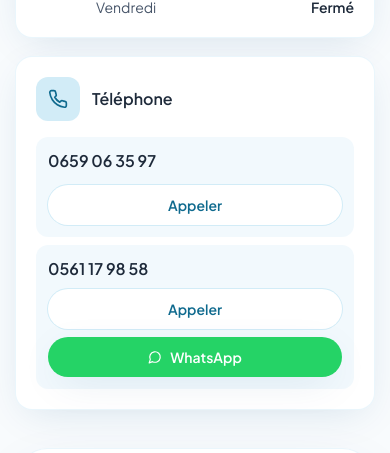
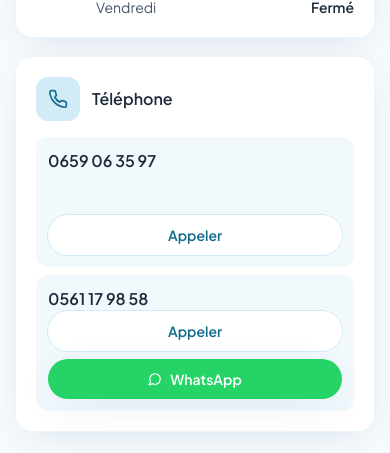
Before and after one commit to zeghbahadjyoucef-maker/nova-clinic, a Next.js app: page /fr in a window 390 px wide. Shown: the part 8234-8687 px from the top of the page. Built offline with nearby package versions, Linux system fonts and the light colour scheme.

Commit message:
fix(Location): push phone buttons to card bottom with flex-1 spacer

```diff
--- a/components/Location.tsx
+++ b/components/Location.tsx
@@ -67,9 +67,10 @@ export function Location() {
                 {siteConfig.phones.map((p) => (
                   <div
                     key={p.whatsapp}
-                    className="flex flex-col justify-between gap-2 rounded-xl bg-brand-50/60 px-3 py-3 min-h-[100px]"
+                    className="flex flex-col rounded-xl bg-brand-50/60 px-3 py-3 min-h-[130px]"
                   >
                     <span className="font-semibold text-ink">{p.label}</span>
+                    <div className="flex-1" />
                     <div className="flex flex-col gap-2">
                       <Button href={`tel:+${p.whatsapp}`} external size="md" variant="secondary" className="w-full justify-center">
                         {t('call')}
```
